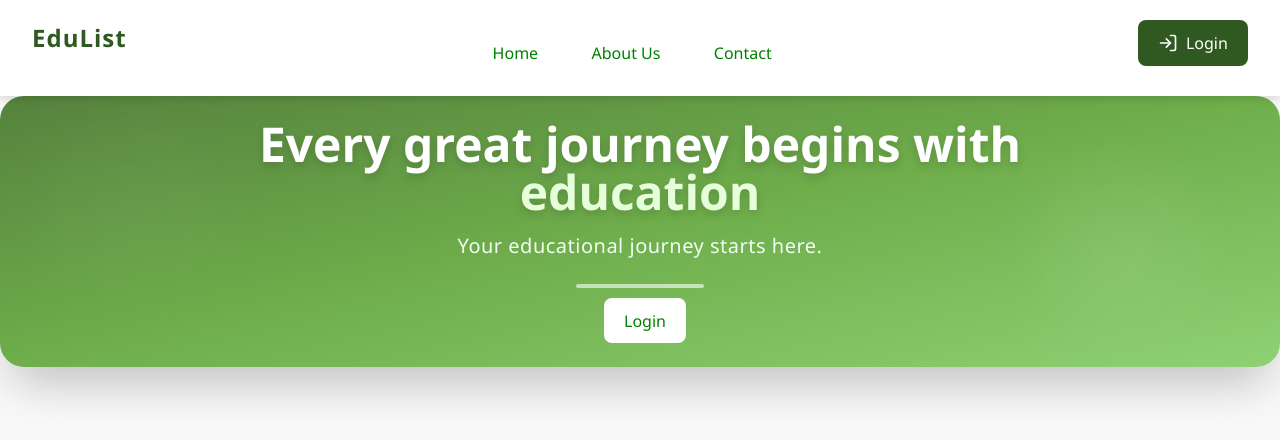
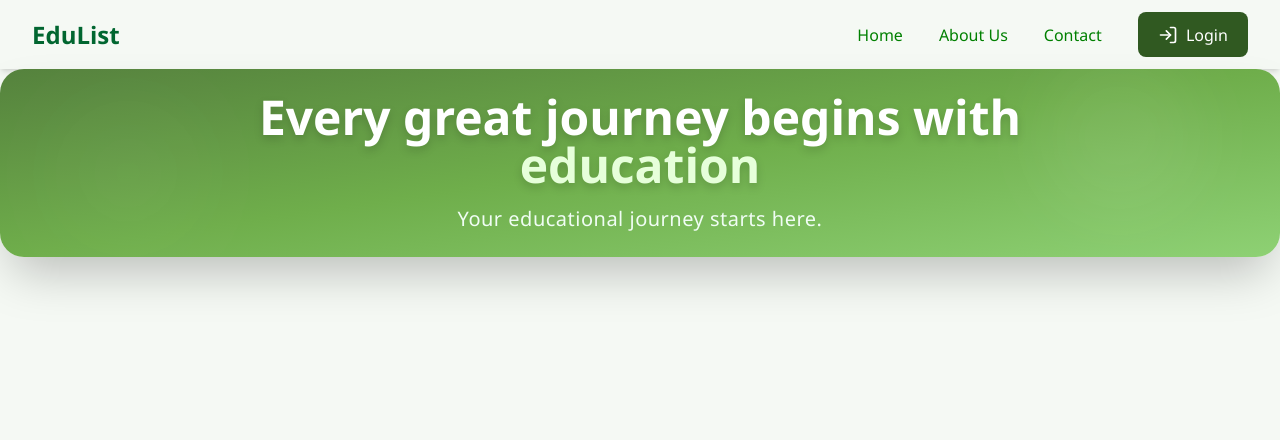
Before and after one commit to viveka1425-hub/education-institute-management, a React (Vite) app in the folder Client/: page /InstituteBanner in a window 1280 px wide. Shown: the top 440 px of the page. Built offline with nearby package versions, Linux system fonts and the light colour scheme.

Commit message:
button change

```diff
--- a/Client/src/components/InstituteBanner.jsx
+++ b/Client/src/components/InstituteBanner.jsx
@@ -20,10 +20,10 @@ export default function InstituteBanner() {
                     </p>
 
                     {/* Decorative line */}
-                    <div className="mt-6 w-32 h-1 bg-white/60 mx-auto rounded-full"></div>
+                    {/* <div className="mt-6 w-32 h-1 bg-white/60 mx-auto rounded-full"></div>
                     <button style={{ backgroundColor: "white", color: "#305921", marginTop: 10, marginLeft: 10 }}>
                         <Link to="/login">Login</Link>
-                    </button>
+                    </button> */}
                 </div>
             </div>
         </div>
--- a/Client/src/layouts/userLayout.jsx
+++ b/Client/src/layouts/userLayout.jsx
@@ -1,10 +1,12 @@
 import { Outlet, useNavigate } from "react-router-dom";
-//import { useState } from "react";
+import { useState } from "react";
 import Footer from "./Footer";
-import { LogOut, LogIn } from "lucide-react";
+import { LogOut, LogIn, Menu, X } from "lucide-react";
 import { Link } from "react-router-dom";
 
 const AdminLayout = () => {
+
+    const [menuOpen, setMenuOpen] = useState(false);
     const navigate = useNavigate();
     const userId = localStorage.getItem('user_id');
 
@@ -19,28 +21,31 @@ const AdminLayout = () => {
 
 
     return (
-        <div className="body">
+        <div className="min-h-screen flex flex-col bg-[#f5f9f4]">
+            {/* Header */}
+            <header className=" shadow-md py-3 px-4 sm:px-8">
+                <div className="flex justify-between items-center">
+                    {/* Title */}
+                    <h3 className="text-2xl font-bold text-green-800 ">EduList</h3>
 
-            <div className="header">
-                <div className="flex flex-row flex-1 justify-between">
-                    <h3 className="header-title">EduList</h3>
-                    <div style={{ display: "flex", justifyContent: "flex-end" }}>
-                        <button style={{ backgroundColor: "white", color: "#305921", marginTop: 10 }}>
-                            <Link to="/">Home</Link>
-                        </button>
-                        <button style={{ backgroundColor: "white", color: "#305921", marginTop: 10, marginLeft: 13 }}>
-                            <Link to="/About">About Us</Link>
-                        </button>
-                        <button style={{ backgroundColor: "white", color: "#305921", marginTop: 10, marginLeft: 13 }}>
-                            <Link to="/Contact">Contact</Link>
-                        </button>
-                    </div>
+                    {/* Hamburger icon (visible only on mobile) */}
+                    <button
+                        className="sm:hidden text-white focus:outline-none"
+                        onClick={() => setMenuOpen(!menuOpen)}
+                    >
+                        {menuOpen ? <X size={28} /> : <Menu size={28} />}
+                    </button>
 
-                    <div>
+                    {/* Desktop Navigation */}
+                    <div className="hidden sm:flex items-center gap-4">
+                        <Link to="/">Home</Link>
+                        <Link style={{ marginLeft: 20, marginRight: 20 }} to="/About"> About Us </Link>
+                        <Link style={{marginRight:20}} to="/Contact"> Contact </Link>
+                        {/* Login / Logout */}
                         {userId ? (
                             <button
                                 onClick={handleLogout}
-                                className="flex items-center gap-2 px-3 py-2 bg-red-500 hover:bg-red-600 text-white rounded-lg transition cursor-pointer"
+                                className="flex items-center gap-2 px-4 py-2 bg-red-500 hover:bg-red-600 text-white rounded-lg transition"
                             >
                                 <LogOut className="w-5 h-5" />
                                 Logout
@@ -48,23 +53,57 @@ const AdminLayout = () => {
                         ) : (
                             <button
                                 onClick={handleLogin}
-                                className="flex items-center gap-2 px-3 py-2 bg-green-500 hover:bg-green-600 text-white rounded-lg transition cursor-pointer"
+                                className="flex items-center gap-2 px-4 py-2 bg-green-500 hover:bg-green-600 text-white rounded-lg transition"
                             >
                                 <LogIn className="w-5 h-5" />
                                 Login
                             </button>
                         )}
                     </div>
+                </div>
 
-                </div>
-            </div >
-            {/* Sidebar */}
+                {/* Mobile Dropdown Menu */}
+                {menuOpen && (
+                    <div className="sm:hidden mt-4 flex flex-col items-center gap-3 bg-[#aad6a9] pb-4 animate-fadeIn">
+                        <Link to="/">Home</Link>
+                        <Link to="/About"> About Us </Link>
+                        <Link to="/Contact"> Contact </Link>
 
-            < Outlet />
+                        {userId ? (
+                            <button
+                                onClick={() => {
+                                    handleLogout();
+                                    setMenuOpen(false);
+                                }}
+                                className="flex items-center justify-center gap-2 px-4 py-2 bg-red-500 hover:bg-red-600 text-white rounded-lg w-40 transition"
+                            >
+                                <LogOut className="w-5 h-5" />
+                                Logout
+                            </button>
+                        ) : (
+                            <button
+                                onClick={() => {
+                                    handleLogin();
+                                    setMenuOpen(false);
+                                }}
+                                className="flex items-center justify-center gap-2 px-4 py-2 bg-green-500 hover:bg-green-600 text-white rounded-lg w-40 transition"
+                            >
+                                <LogIn className="w-5 h-5" />
+                                Login
+                            </button>
+                        )}
+                    </div>
+                )}
+            </header>
+
+            {/* Main Content */}
+            <main className="flex-1">
+                <Outlet />
+            </main>
+
+            {/* Footer */}
             <Footer />
-
-        </div >
-
+        </div>
 
     );
 };
```
